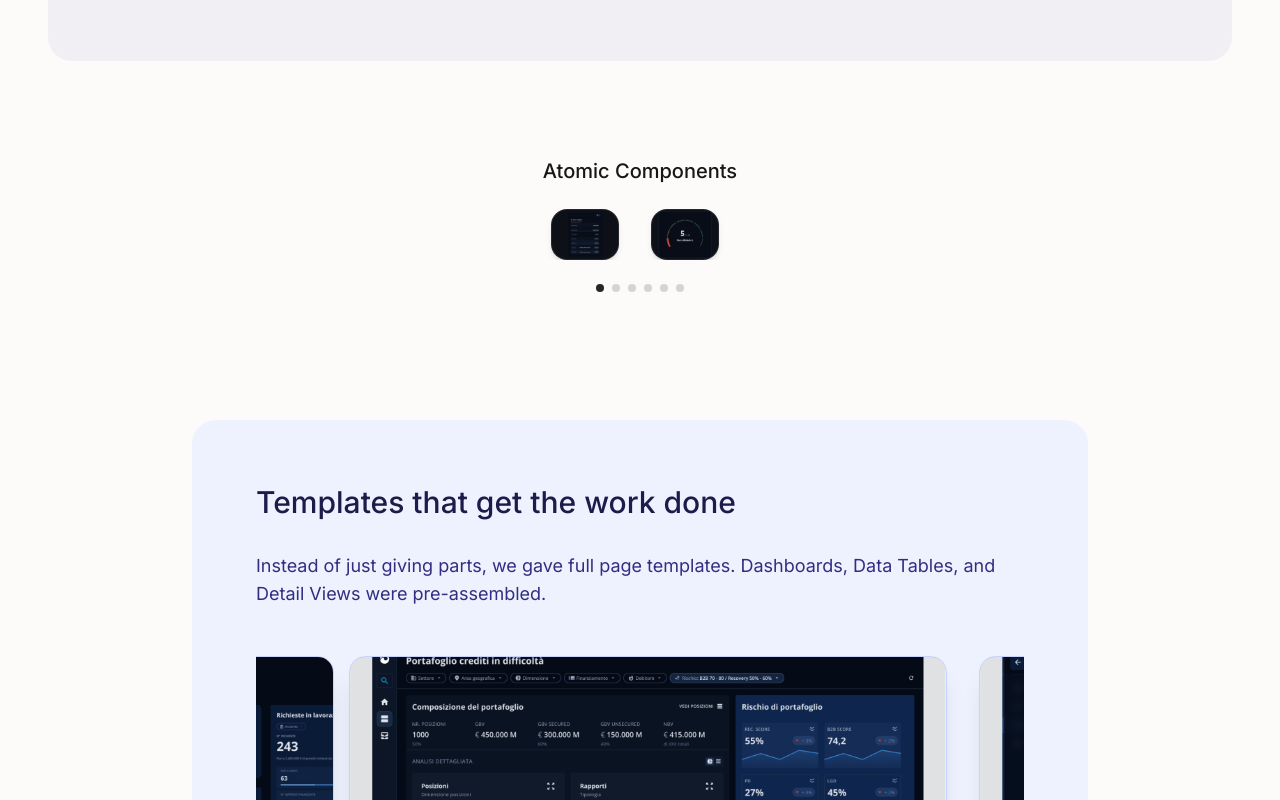
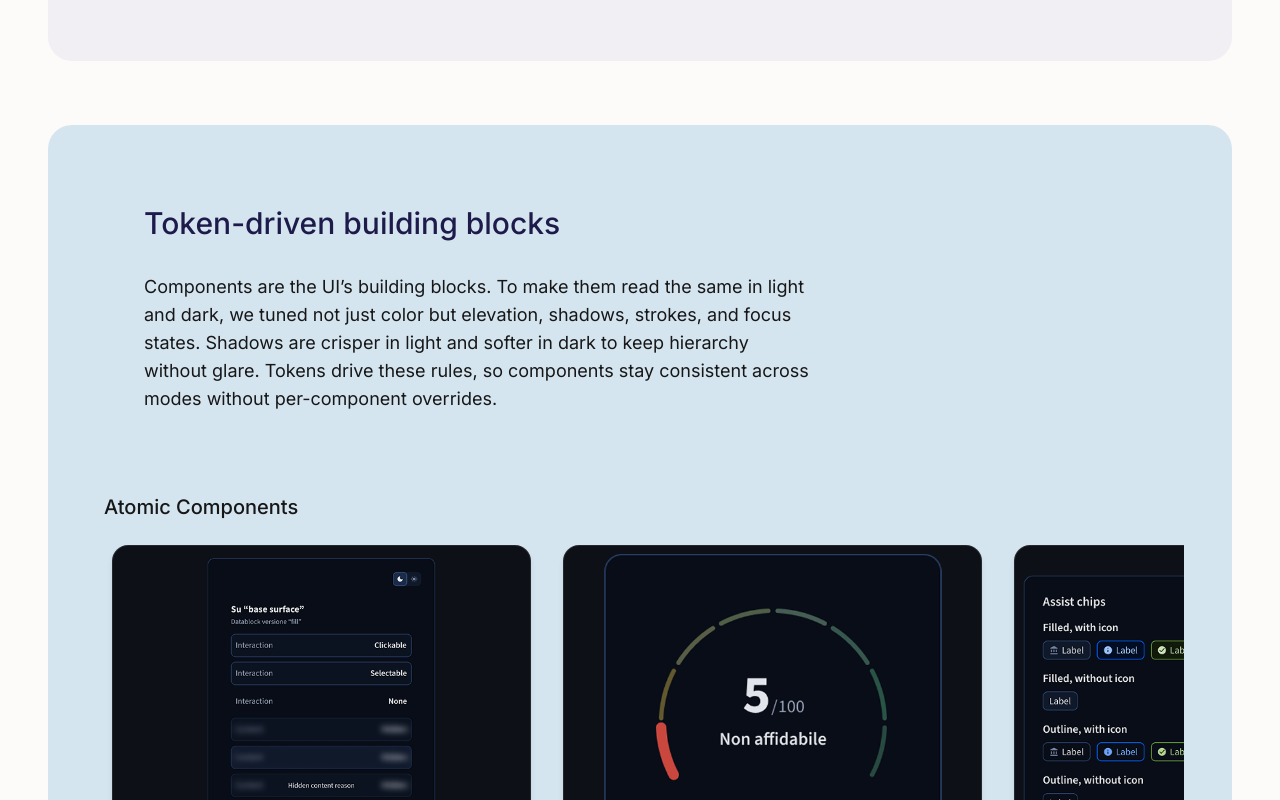
Before and after one commit to leonardodemurtas/portfolio-next, a Next.js app: page /featured/design-system in a window 1280 px wide. Shown: the part 5240-6040 px from the top of the page. Built offline with nearby package versions, Linux system fonts and the light colour scheme.

Commit message:
last tile

```diff
--- a/app/featured/design-system/page.tsx
+++ b/app/featured/design-system/page.tsx
@@ -254,8 +254,11 @@ export default function DesignSystemPage() {
                     </div>
 
                     {/* Micro reusable decisions */}
-                    <div className="space-y-12">
-
+                    <div className="bg-[#5A9DD13D] px-12 pt-20 pb-12 rounded-3xl space-y-12 max-w-[1200px] p-0 pt-8 mb-16 w-full">
+                    <h3 className="text-3xl px-12 font-medium mb-8 text-[#1e1b4b]">Token-driven building blocks</h3>
+                        <p className="max-w-3xl px-12 text-lg text-neutral-900 mb-12">
+                        Components are the UI’s building blocks. To make them read the same in light and dark, we tuned not just color but elevation, shadows, strokes, and focus states. Shadows are crisper in light and softer in dark to keep hierarchy without glare. Tokens drive these rules, so components stay consistent across modes without per-component overrides.
+                        </p>
 
                         {/* Carousel 1: Components */}
                         <div className="py-8">
```
